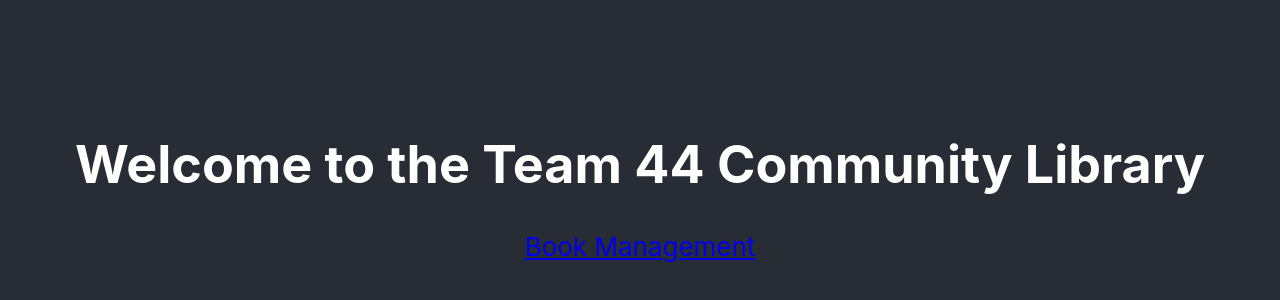
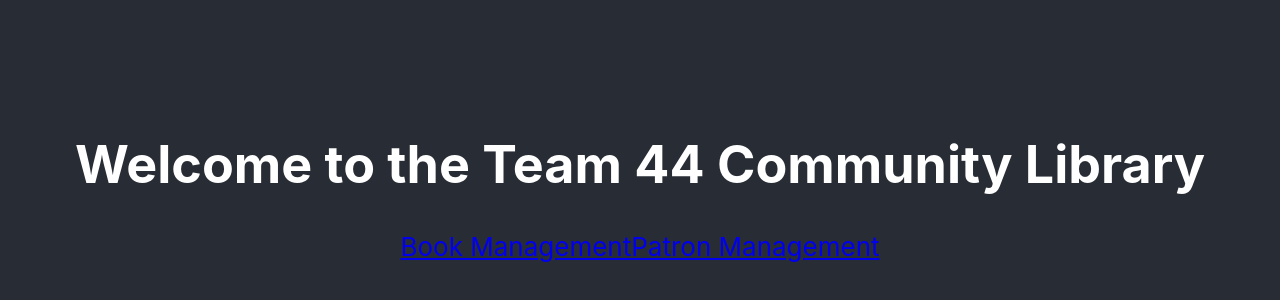
Before and after one commit to allisonglittle/library-database, a React (Create React App) app in the folder library-ui/: page / in a window 1280 px wide. Shown: the part 220-520 px from the top of the page. Built offline with nearby package versions, Linux system fonts and the light colour scheme.

Commit message:
Added Patron Mangement link to homepage

```diff
--- a/library-ui/src/App.js
+++ b/library-ui/src/App.js
@@ -3,6 +3,7 @@ import React from 'react';
 import { BrowserRouter as Router, Route } from 'react-router-dom';
 import HomePage from './pages/HomePage';
 import BookManagement from './pages/BookManagement';
+import PatronMangement from './pages/PatronManagement';
 
 function App() {
   return (
@@ -16,6 +17,9 @@ function App() {
             <Route path="/book_management">
               <BookManagement />
             </Route>
+            <Route path="/patron_management">
+              <PatronMangement />
+            </Route>
           </div>
         </Router>
 
--- a/library-ui/src/pages/HomePage.js
+++ b/library-ui/src/pages/HomePage.js
@@ -6,6 +6,7 @@ function HomePage() {
         <div>
             <h1>Welcome to the Team 44 Community Library</h1>
             <Link to="/book_management">Book Management</Link>
+            <Link to="/patron_management">Patron Management</Link>
         </div>
     )
 };
```
Also changed, not shown: 1 other file (tests, documents, lock files or other folders).
